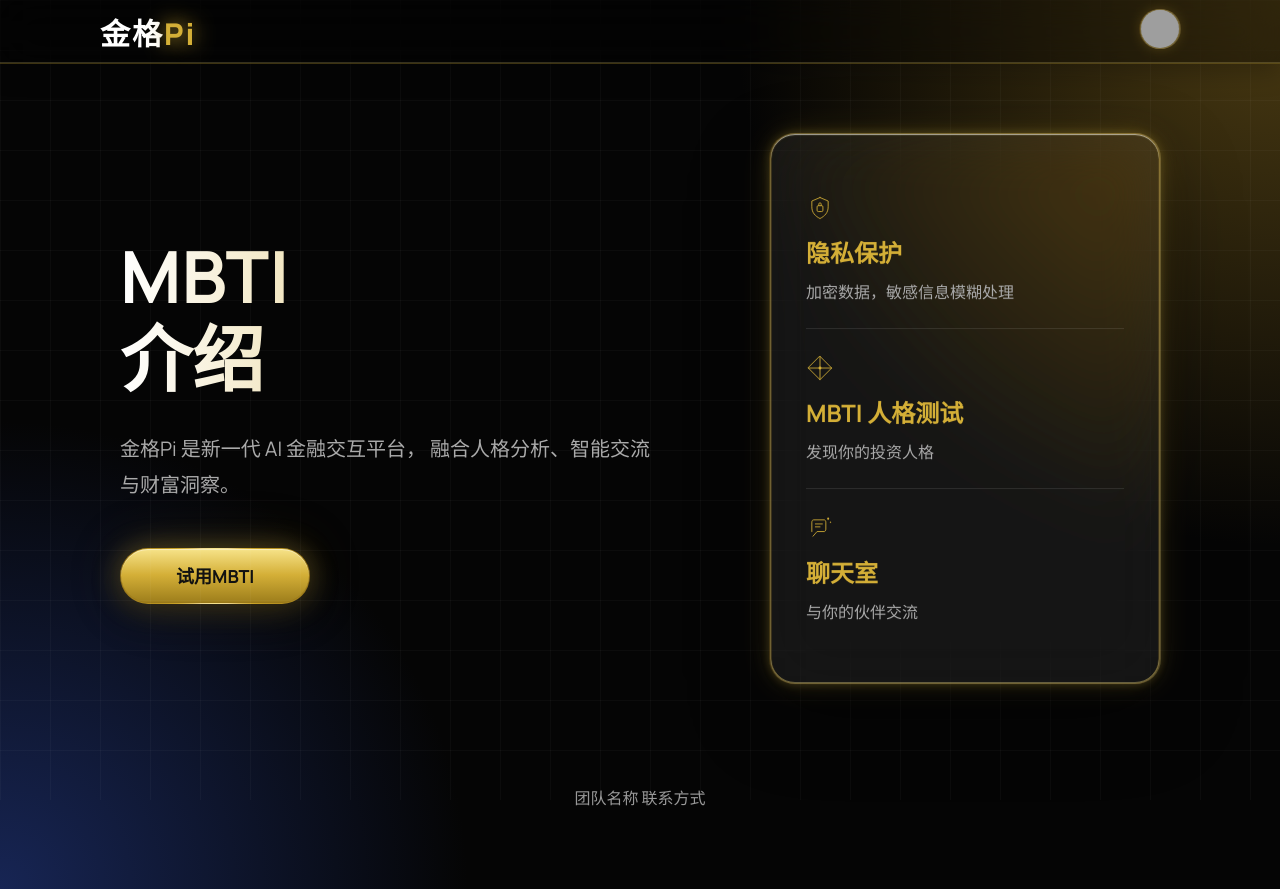
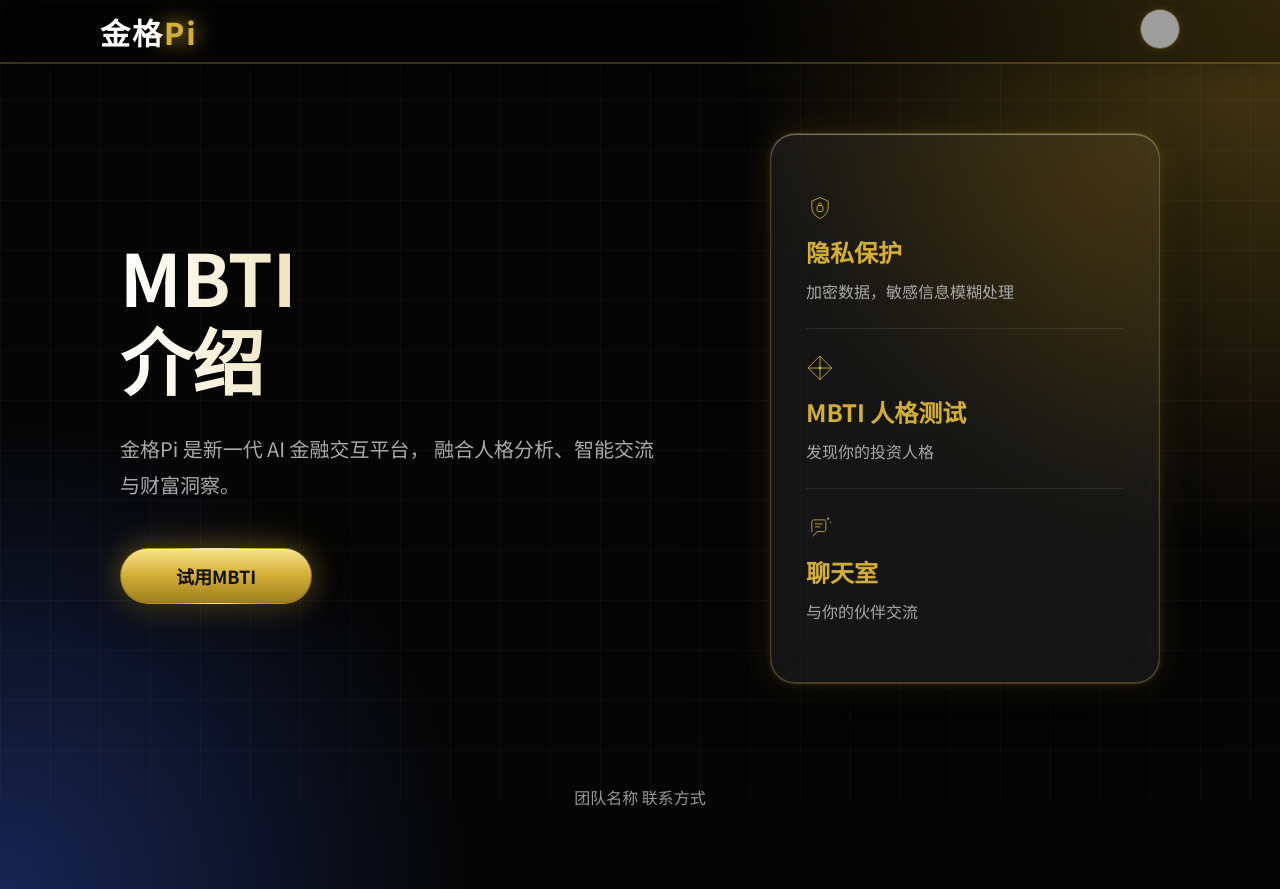
Before and after one commit to flyingscbot/jingepai, a Flask app: page / in a window 1280 px wide. Run offline with Flask 3, Linux system fonts and the light colour scheme; grey boxes are pictures that could not be loaded.

Commit message:
20260803.02

```diff
--- a/static/home/css/style.css
+++ b/static/home/css/style.css
@@ -3,7 +3,6 @@
     padding:0;
     box-sizing:border-box;
     font-family:
-    "Manrope",
     "Noto Sans SC",
     sans-serif;
 }
@@ -29,20 +28,16 @@
         #efd892 335deg,
         #f8e58c 360deg
     );
-    /* 毛玻璃：细金边 + 适中光感折射 */
+    /* 毛玻璃：更细金边 + 轻折射 */
     --glass-bg:rgba(255,255,255,.065);
-    --glass-blur:blur(32px) saturate(190%) brightness(1.05);
-    --glass-border:1px solid rgba(224,190,90,.45);
+    --glass-blur:blur(32px) saturate(185%) brightness(1.04);
+    --glass-border:1px solid rgba(212,175,55,.28);
     --glass-rim:
-        inset 0 1px 0 rgba(255,255,255,.5),
-        inset 0 1px 2px rgba(248,229,140,.22),
-        inset 0 -1px 0 rgba(248,229,140,.38),
-        inset 1px 0 0 rgba(90,70,20,.38),
-        inset -1px 0 0 rgba(90,70,20,.38),
-        1px 0 0 rgba(255,225,140,.22),
-        -1px 0 0 rgba(165,125,40,.22),
-        0 0 10px rgba(212,175,55,.2),
-        0 0 20px rgba(248,229,140,.1);
+        inset 0 1px 0 rgba(255,255,255,.38),
+        inset 0 -1px 0 rgba(248,229,140,.22),
+        inset 1px 0 0 rgba(90,70,20,.22),
+        inset -1px 0 0 rgba(90,70,20,.22),
+        0 0 8px rgba(212,175,55,.12);
 }
 
 .gold-glass,
@@ -704,17 +699,14 @@ button:hover{
 
     border-radius:50%;
 
-    border:1px solid rgba(224,190,90,.45);
+    border:1px solid rgba(212,175,55,.32);
 
     box-shadow:
-        inset 0 1px 0 rgba(255,255,255,.5),
-        inset 0 1px 2px rgba(248,229,140,.2),
-        inset 0 -1px 0 rgba(248,229,140,.35),
-        inset 1px 0 0 rgba(90,70,20,.32),
-        inset -1px 0 0 rgba(90,70,20,.32),
-        1px 0 0 rgba(255,225,140,.2),
-        -1px 0 0 rgba(165,125,40,.2),
-        0 0 12px rgba(212,175,55,.22);
+        inset 0 1px 0 rgba(255,255,255,.4),
+        inset 0 -1px 0 rgba(248,229,140,.22),
+        inset 1px 0 0 rgba(90,70,20,.22),
+        inset -1px 0 0 rgba(90,70,20,.22),
+        0 0 8px rgba(212,175,55,.14);
 
     background:#222;
 
@@ -733,14 +725,11 @@ button:hover{
 
 
     box-shadow:
-        inset 0 1px 0 rgba(255,255,255,.58),
-        inset 0 1px 3px rgba(248,229,140,.28),
-        inset 0 -1px 0 rgba(248,229,140,.42),
-        inset 1px 0 0 rgba(90,70,20,.35),
-        inset -1px 0 0 rgba(90,70,20,.35),
-        1px 0 0 rgba(255,225,140,.28),
-        -1px 0 0 rgba(165,125,40,.25),
-        0 0 16px rgba(212,175,55,.32);
+        inset 0 1px 0 rgba(255,255,255,.48),
+        inset 0 -1px 0 rgba(248,229,140,.28),
+        inset 1px 0 0 rgba(90,70,20,.28),
+        inset -1px 0 0 rgba(90,70,20,.28),
+        0 0 12px rgba(212,175,55,.22);
 
 }
 
--- a/templates/base.html
+++ b/templates/base.html
@@ -6,7 +6,7 @@
     <title>{% block title %}金格Pi{% endblock %}</title>
     <link rel="preconnect" href="https://fonts.googleapis.com">
     <link rel="preconnect" href="https://fonts.gstatic.com" crossorigin>
-    <link href="https://fonts.googleapis.com/css2?family=Manrope:wght@400;500;600;700;800&family=Noto+Sans+SC:wght@400;500;600;700;800&display=swap" rel="stylesheet">
+    <link href="https://fonts.googleapis.com/css2?family=Noto+Sans+SC:wght@400;500;600;700;800&display=swap" rel="stylesheet">
     <link rel="stylesheet" href="{{ url_for('static', filename='home/css/style.css') }}">
     {% block head %}{% endblock %}
 </head>
```
